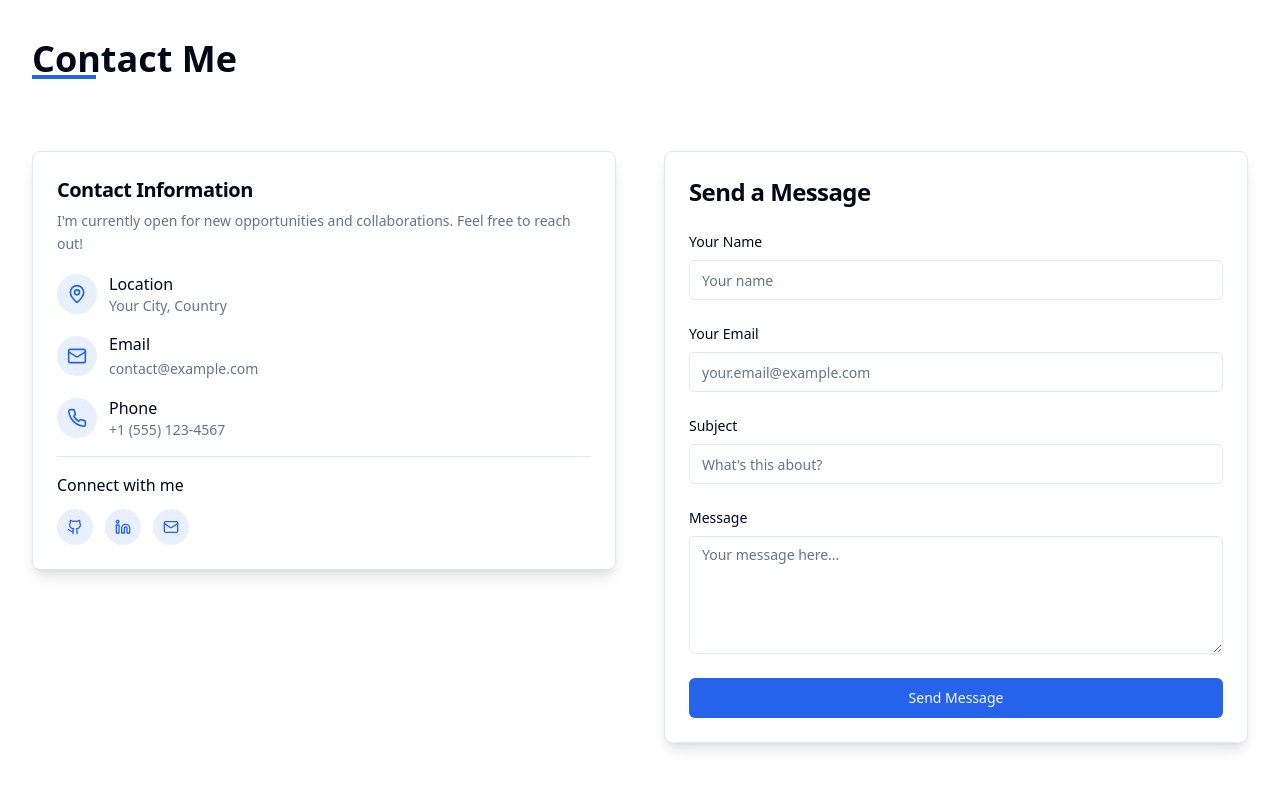
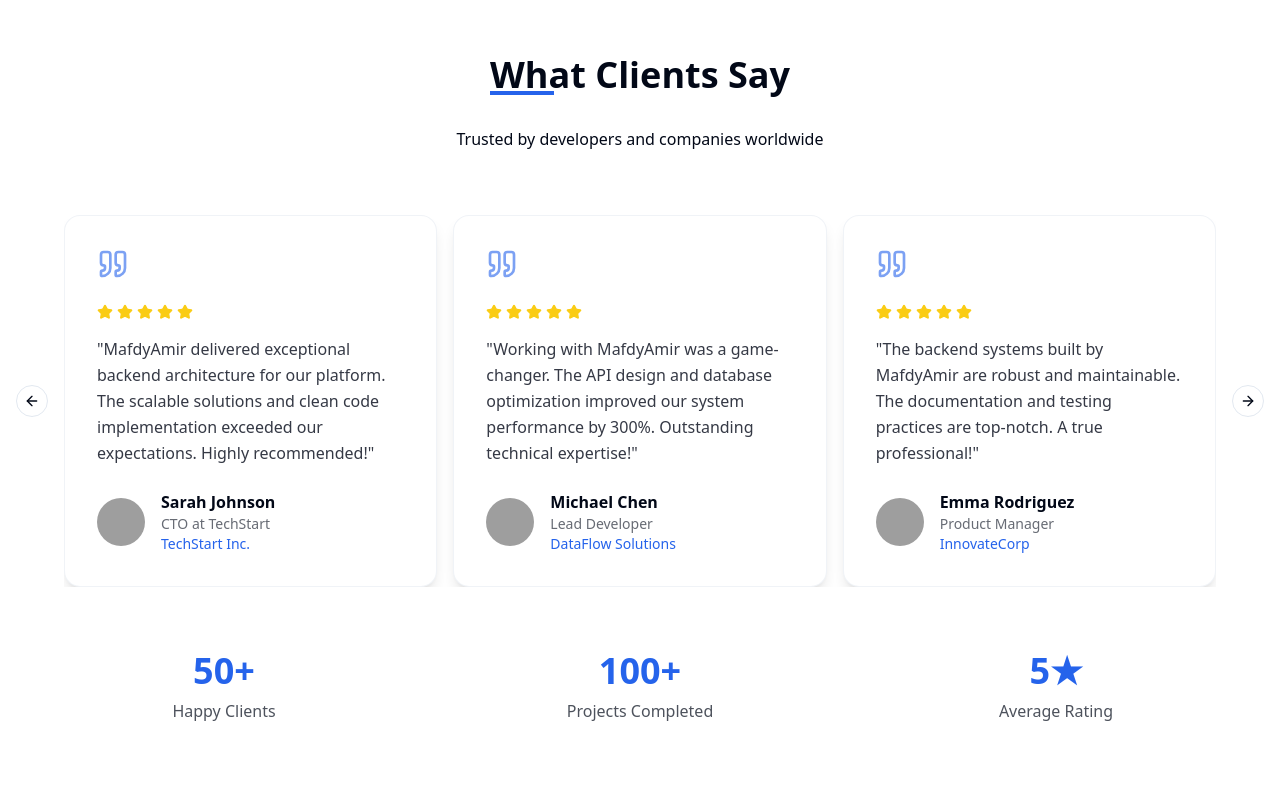
Before and after one commit to MafdyAmir/stack-artist-profile, a React (Vite) app: page / in a window 1280 px wide. Shown: the part 5120-5920 px from the top of the page. Built offline with nearby package versions, Linux system fonts and the light colour scheme; grey boxes are pictures that could not be loaded.

Commit message:
Add customer opinions section
Add a new section to display customer testimonials or reviews.

```diff
--- /dev/null
+++ b/src/components/Testimonials.tsx
@@ -0,0 +1,157 @@
+import { Star, Quote } from "lucide-react";
+import { Avatar, AvatarImage, AvatarFallback } from "@/components/ui/avatar";
+import {
+  Carousel,
+  CarouselContent,
+  CarouselItem,
+  CarouselNext,
+  CarouselPrevious,
+} from "@/components/ui/carousel";
+
+const testimonials = [
+  {
+    id: 1,
+    name: "Sarah Johnson",
+    role: "CTO at TechStart",
+    company: "TechStart Inc.",
+    avatar: "https://images.unsplash.com/photo-1494790108755-2616b612b786?w=150&h=150&fit=crop&crop=face",
+    rating: 5,
+    content: "MafdyAmir delivered exceptional backend architecture for our platform. The scalable solutions and clean code implementation exceeded our expectations. Highly recommended!"
+  },
+  {
+    id: 2,
+    name: "Michael Chen",
+    role: "Lead Developer",
+    company: "DataFlow Solutions",
+    avatar: "https://images.unsplash.com/photo-1472099645785-5658abf4ff4e?w=150&h=150&fit=crop&crop=face",
+    rating: 5,
+    content: "Working with MafdyAmir was a game-changer. The API design and database optimization improved our system performance by 300%. Outstanding technical expertise!"
+  },
+  {
+    id: 3,
+    name: "Emma Rodriguez",
+    role: "Product Manager",
+    company: "InnovateCorp",
+    avatar: "https://images.unsplash.com/photo-1438761681033-6461ffad8d80?w=150&h=150&fit=crop&crop=face",
+    rating: 5,
+    content: "The backend systems built by MafdyAmir are robust and maintainable. The documentation and testing practices are top-notch. A true professional!"
+  },
+  {
+    id: 4,
+    name: "David Thompson",
+    role: "Founder & CEO",
+    company: "StartupVenture",
+    avatar: "https://images.unsplash.com/photo-1560250097-0b93528c311a?w=150&h=150&fit=crop&crop=face",
+    rating: 5,
+    content: "MafdyAmir transformed our legacy system into a modern, scalable architecture. The project was delivered on time and within budget. Exceptional work!"
+  },
+  {
+    id: 5,
+    name: "Lisa Wang",
+    role: "Engineering Director",
+    company: "CloudTech Ltd",
+    avatar: "https://images.unsplash.com/photo-1544005313-94ddf0286df2?w=150&h=150&fit=crop&crop=face",
+    rating: 5,
+    content: "The security implementations and DevOps practices implemented by MafdyAmir set new standards for our team. Incredible attention to detail and best practices."
+  }
+];
+
+const Testimonials = () => {
+  return (
+    <section className="py-20 md:py-28 bg-background">
+      <div className="section-container">
+        <div className="text-center mb-16 animate-on-scroll">
+          <h2 className="section-title">What Clients Say</h2>
+          <p className="section-subtitle">
+            Trusted by developers and companies worldwide
+          </p>
+        </div>
+
+        <div className="animate-on-scroll">
+          <Carousel
+            opts={{
+              align: "start",
+              loop: true,
+            }}
+            className="w-full max-w-6xl mx-auto"
+          >
+            <CarouselContent className="-ml-2 md:-ml-4">
+              {testimonials.map((testimonial) => (
+                <CarouselItem key={testimonial.id} className="pl-2 md:pl-4 md:basis-1/2 lg:basis-1/3">
+                  <div className="h-full">
+                    <div className="bg-card rounded-2xl p-8 h-full shadow-lg hover:shadow-xl transition-shadow duration-300 border border-border/50">
+                      {/* Quote Icon */}
+                      <div className="mb-6">
+                        <Quote className="h-8 w-8 text-primary/60" />
+                      </div>
+
+                      {/* Rating */}
+                      <div className="flex items-center gap-1 mb-4">
+                        {[...Array(testimonial.rating)].map((_, i) => (
+                          <Star
+                            key={i}
+                            className="h-4 w-4 fill-yellow-400 text-yellow-400"
+                          />
+                        ))}
+                      </div>
+
+                      {/* Content */}
+                      <blockquote className="text-foreground/80 leading-relaxed mb-6">
+                        "{testimonial.content}"
+                      </blockquote>
+
+                      {/* Author */}
+                      <div className="flex items-center gap-4">
+                        <Avatar className="h-12 w-12">
+                          <AvatarImage
+                            src={testimonial.avatar}
+                            alt={testimonial.name}
+                            className="object-cover"
+                          />
+                          <AvatarFallback className="bg-primary/10 text-primary font-semibold">
+                            {testimonial.name.split(' ').map(n => n[0]).join('')}
+                          </AvatarFallback>
+                        </Avatar>
+                        <div className="text-left">
+                          <p className="font-semibold text-foreground">
+                            {testimonial.name}
+                          </p>
+                          <p className="text-sm text-foreground/60">
+                            {testimonial.role}
+                          </p>
+                          <p className="text-sm text-primary font-medium">
+                            {testimonial.company}
+                          </p>
+                        </div>
+                      </div>
+                    </div>
+                  </div>
+                </CarouselItem>
+              ))}
+            </CarouselContent>
+            <CarouselPrevious className="hidden md:flex" />
+            <CarouselNext className="hidden md:flex" />
+          </Carousel>
+        </div>
+
+        {/* Stats */}
+        <div className="grid grid-cols-1 sm:grid-cols-3 gap-8 mt-16 animate-on-scroll">
+          <div className="text-center">
+            <div className="text-4xl font-bold text-primary mb-2">50+</div>
+            <p className="text-foreground/70">Happy Clients</p>
+          </div>
+          <div className="text-center">
+            <div className="text-4xl font-bold text-primary mb-2">100+</div>
+            <p className="text-foreground/70">Projects Completed</p>
+          </div>
+          <div className="text-center">
+            <div className="text-4xl font-bold text-primary mb-2">5★</div>
+            <p className="text-foreground/70">Average Rating</p>
+          </div>
+        </div>
+      </div>
+    </section>
+  );
+};
+
+export default Testimonials;
--- a/src/pages/Index.tsx
+++ b/src/pages/Index.tsx
@@ -3,6 +3,7 @@ import { useEffect, useRef } from "react";
 import About from "@/components/About";
 import ProjectsPreview from "@/components/ProjectsPreview";
 import Skills from "@/components/Skills";
+import Testimonials from "@/components/Testimonials";
 import Contact from "@/components/Contact";
 import Footer from "@/components/Footer";
 import ScrollProgress from "@/components/ScrollProgress";
@@ -85,6 +86,7 @@ const Index = () => {
       <About />
       <ProjectsPreview />
       <Skills />
+      <Testimonials />
       <Contact />
       <Footer />
     </div>
```
